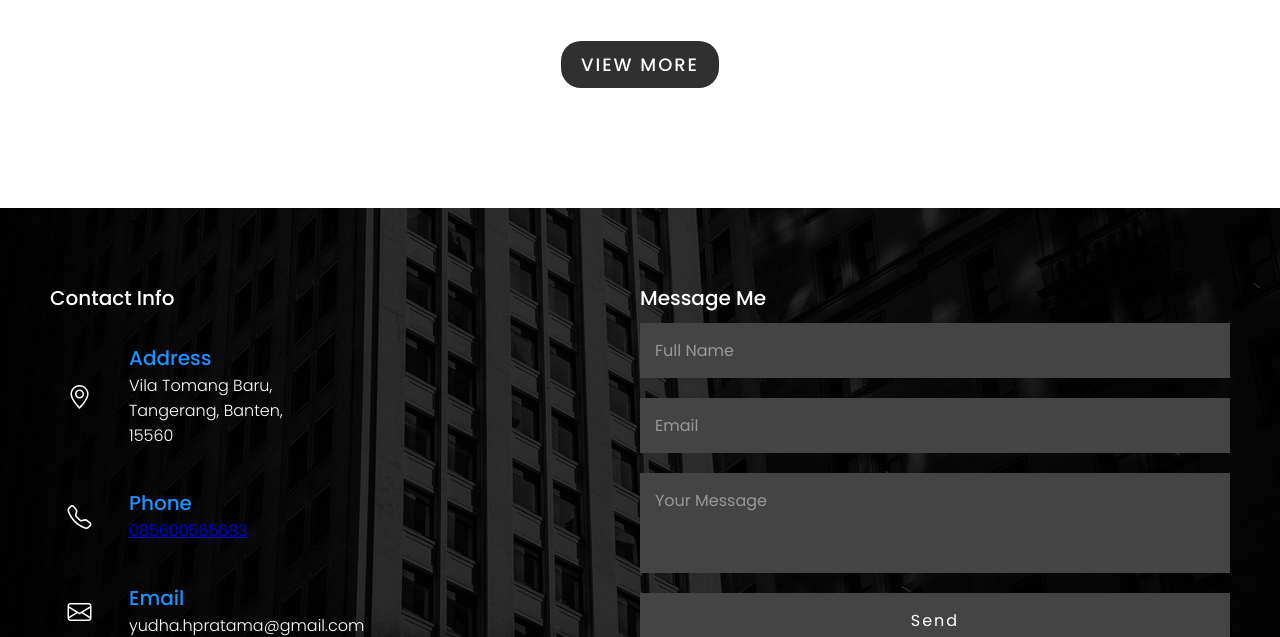
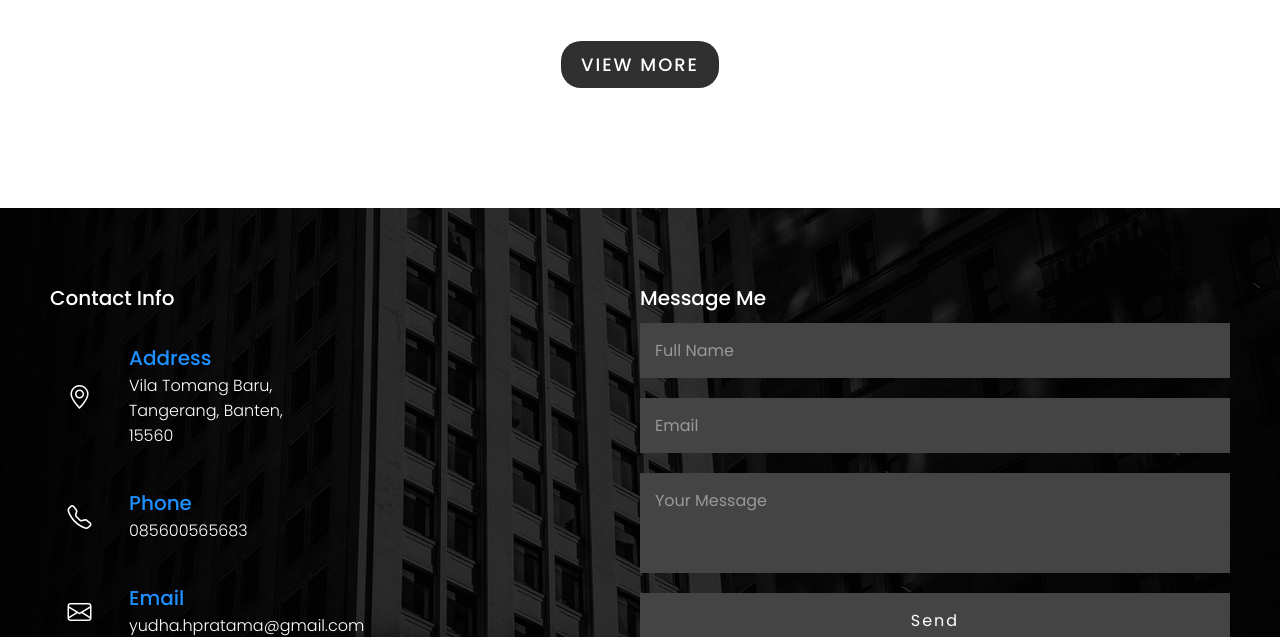
Before and after one commit to YudhaHady/Portofolio, a plain HTML site: page index.html in a window 1280 px wide. Shown: the part 3151-3788 px from the top of the page. Drawn offline with nearby package versions, Linux system fonts and the light colour scheme.

Commit message:
tlpn
back

```diff
--- a/index.html
+++ b/index.html
@@ -137,7 +137,7 @@
 							</div>
 							<div class="text">
 								<h3>Phone</h3>
-								<a href="tel:+6285600565683">085600565683</a>
+								<p>085600565683</p>
 							</div>
 						</div>
 						<div class="box">
```
